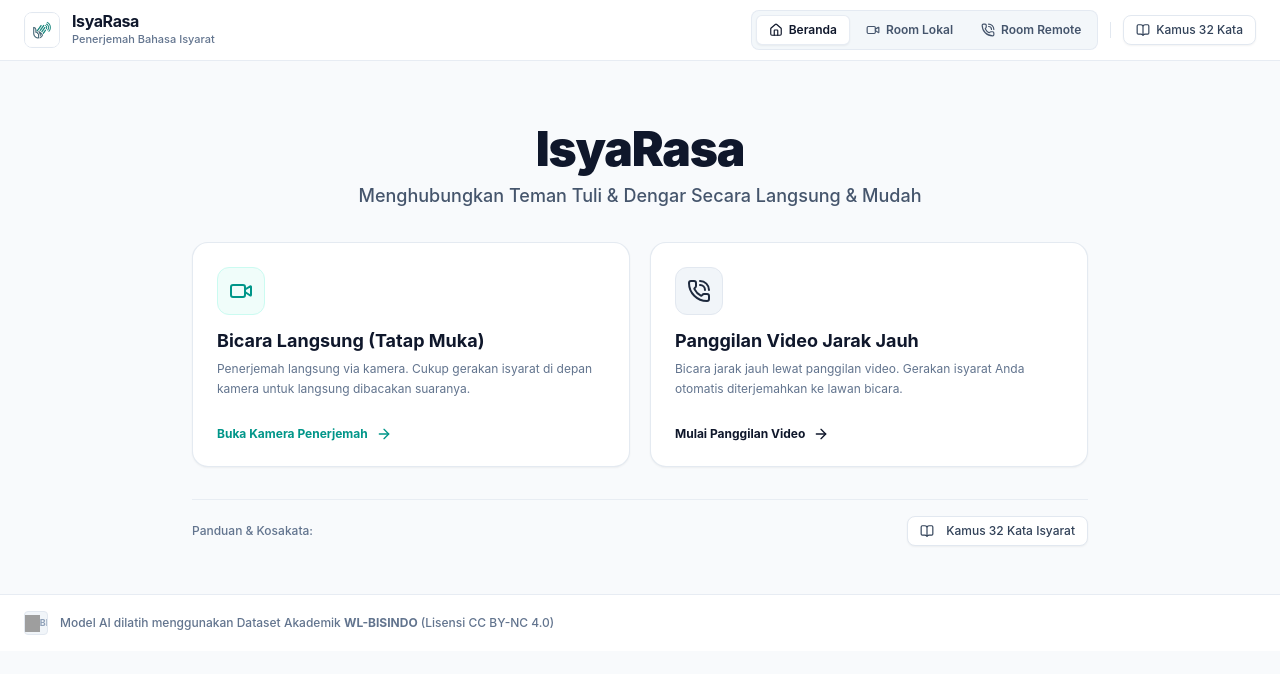
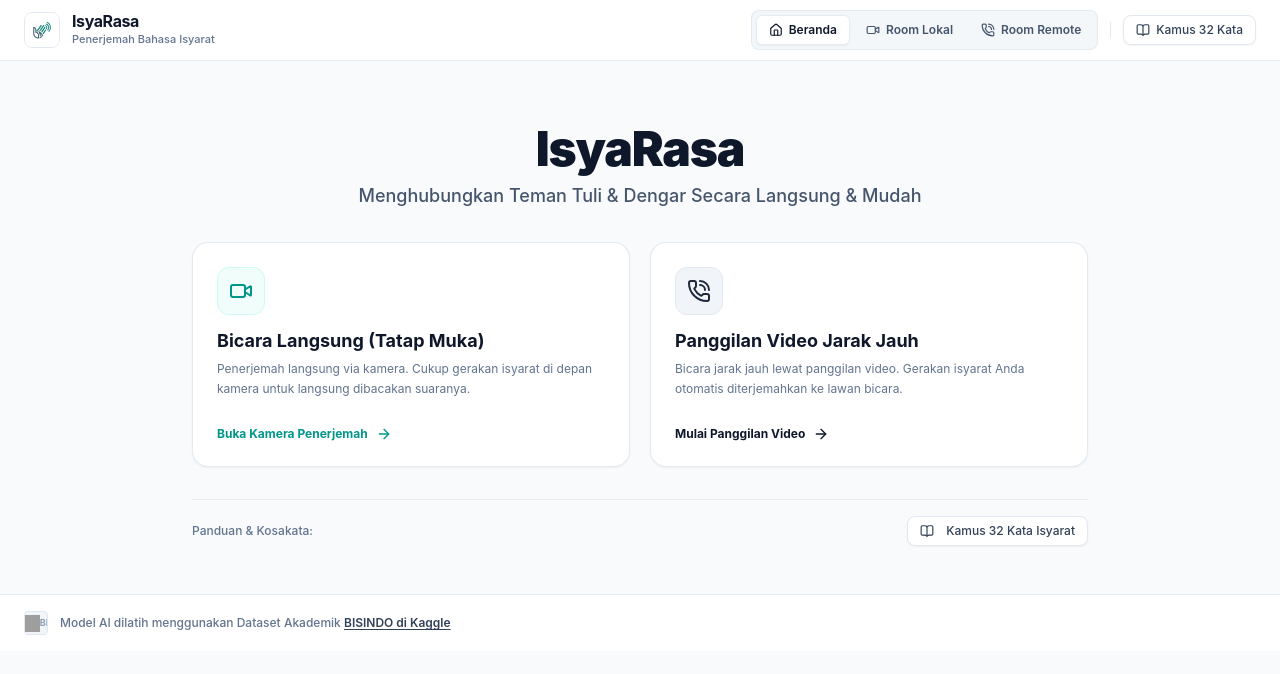
Before and after one commit to itzluthfi/IsyaratLive, a React (Vite) app in the folder frontend/: page / in a window 1280 px wide. Shown: the top 674 px of the page. Built offline with nearby package versions, Linux system fonts and the light colour scheme; grey boxes are pictures that could not be loaded; what @tensorflow/tfjs would draw is missing.

Commit message:
docs: add direct Kaggle BISINDO dataset link in footer

```diff
--- a/frontend/src/App.tsx
+++ b/frontend/src/App.tsx
@@ -111,7 +111,17 @@
             />
             <span className="text-[9px] text-slate-400">BIS</span>
           </div>
-          <span>Model AI dilatih menggunakan Dataset Akademik <strong>WL-BISINDO</strong> (Lisensi CC BY-NC 4.0)</span>
+          <span>
+            Model AI dilatih menggunakan Dataset Akademik{' '}
+            <a
+              href="https://www.kaggle.com/datasets/achmadnoer/alfabet-bisindo"
+              target="_blank"
+              rel="noopener noreferrer"
+              className="font-semibold text-slate-700 hover:text-teal-600 underline underline-offset-2 transition-colors"
+            >
+              BISINDO di Kaggle
+            </a>
+          </span>
         </div>
       </footer>
 
```
